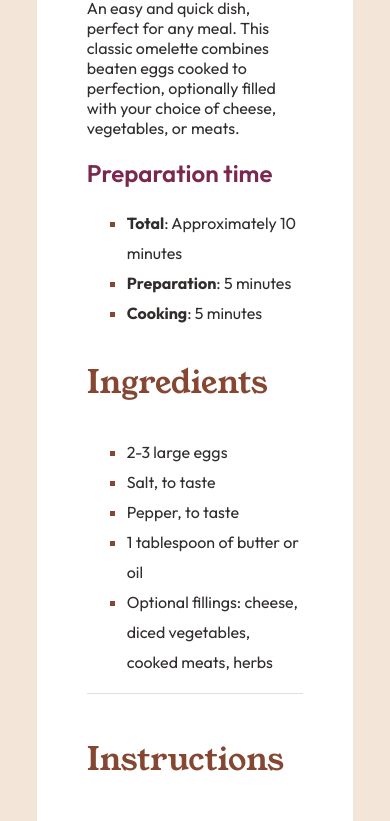
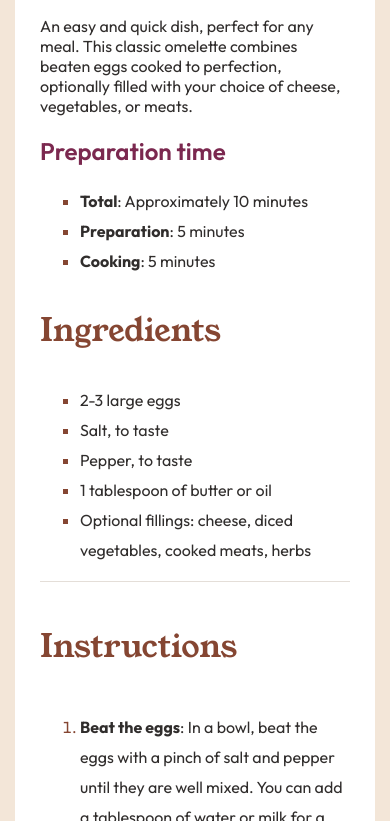
Before and after one commit to Tim-Fromentin/recipe-page-main-exercice-by-frontendmentor, a plain HTML site: page recipe-page-main/index.html in a window 390 px wide. Shown: the part 473-1294 px from the top of the page. Drawn offline with Linux system fonts and the light colour scheme.

Commit message:
responsive

```diff
--- a/recipe-page-main/style.css
+++ b/recipe-page-main/style.css
@@ -42,7 +42,7 @@ body {
     font-weight: var(--fw-txt);
     background: var(--color-bg-main);
     color: var(--color-txt);
-    padding: 50px 100px;
+    padding: 50px 15px;
     display: flex;
     flex-direction: column;
     align-items: center;
@@ -81,6 +81,11 @@ hr {
     padding: 50px;
     border-radius: var(--bdr-card);
 }
+@media screen and (max-width: 425px) {
+ .card_recipe {
+    padding: 25px;
+ }
+}
 .img_recipe {
     width: 100%;
     border-radius: var(--bdr-card);
```
